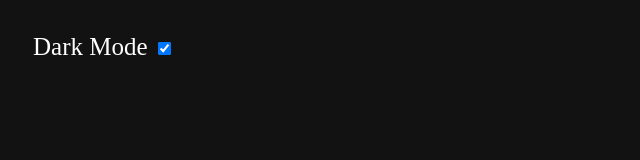
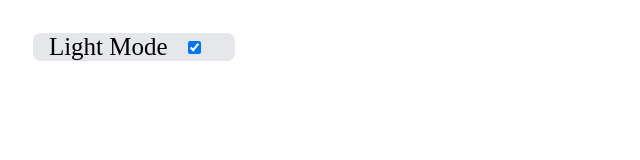
Before and after one commit to jzanath20/jzanath20.github.io, a plain HTML site: page index.html in a window 1280 px wide. Both pictures are taken after a click on the checkbox 164 px from the left and 48 px from the top of the page. Shown: the whole page, without its empty margins (0-640 px from the left). Drawn offline with Linux system fonts and the light colour scheme.

Commit message:
Dark Mode Change
Starting on Dark Mode now, option to switch to light, background flips for body and selector

```diff
--- a/index.html
+++ b/index.html
@@ -5,17 +5,21 @@
 </head>
 
 <body>
-    <div id="darkMode">
-        <label> Dark Mode </label>
-        <input type="checkbox" onclick="toggleDarkMode()"><br>
+    <div class="lightModeSelectDark" id="lightModeSelect">
+        <label> Light Mode </label>
+        <input type="checkbox" onclick="toggleLightMode()"><br>
     </div>
 </body>
 
 <script>
 
-    function toggleDarkMode() {
-        let htmlBody = document.body
-        htmlBody.classList.toggle("dark-mode");
+    function toggleLightMode() {
+        let htmlBody = document.body;
+        htmlBody.classList.toggle("light-mode");
+
+        let lightModeToggle = document.getElementById("lightModeSelect");
+        lightModeToggle.classList.toggle("lightModeSelectLight")
+
     }
 
 </script>
--- a/styles.css
+++ b/styles.css
@@ -1,11 +1,31 @@
 body {
     padding: 25px;
-    background-color: white;
-    color: black;
+    background-color: rgb(18, 18, 18);
+    color: white;
     font-size: 25px;
   }
 
-  .dark-mode {
-    background-color: rgb(18, 18, 18);
-    color: white;
-  }
+.light-mode {
+  background-color: white;
+  color: black;
+}
+
+.lightModeSelectDark {
+  display: flex;
+  justify-content: space-evenly;
+  border-radius: 0.5rem;
+  background-color: rgb(31 41 55);
+  color: white;
+  width: 16.666667%;
+  align-items: center;
+}
+
+.lightModeSelectLight {
+  display: flex;
+  justify-content: space-evenly;
+  border-radius: 0.5rem;
+  background-color: rgb(229 231 235);
+  color: black;
+  width: 16.666667%;
+  align-items: center;
+}
```
